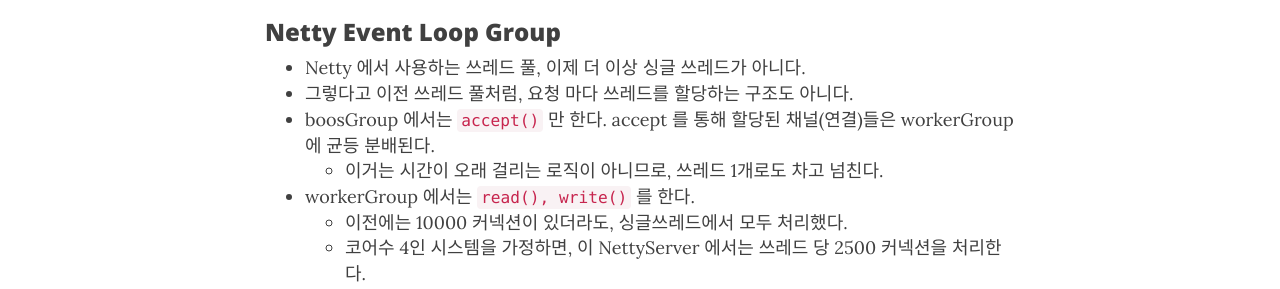
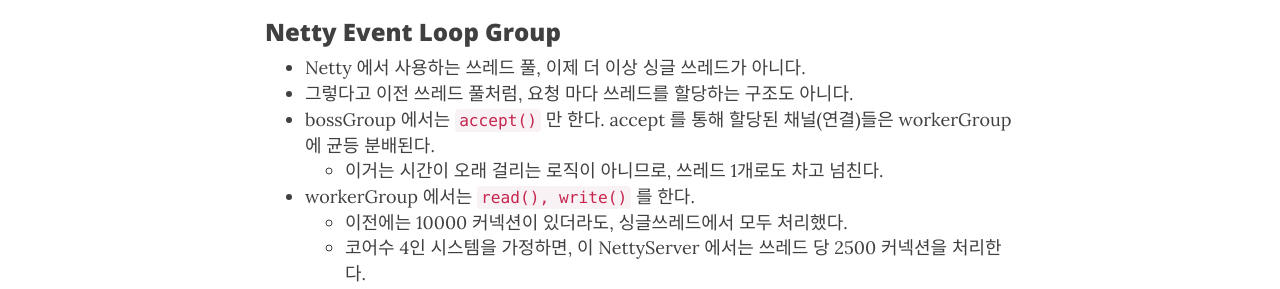
Before and after one commit to byoengguk/byeongguk.github.io, a Jekyll site: the page built from _posts/2019-06-20-to-reactive-from-blocking.md, in a window 1280 px wide and 900 px high, scrolled down 8865 px. Shown: the part 152-441 px from the top of the window. Built offline with Jekyll 4.4.1, drawn with Linux system fonts in a browser that asks for light colours; nearby versions of some CDN libraries; comment, search, counter and statistics services are not loaded.

Commit message:
Fix typo

````diff
--- a/_posts/2019-06-20-to-reactive-from-blocking.md
+++ b/_posts/2019-06-20-to-reactive-from-blocking.md
@@ -276,7 +276,7 @@
 ### Netty Event Loop Group
 * Netty 에서 사용하는 쓰레드 풀, 이제 더 이상 싱글 쓰레드가 아니다.
 * 그렇다고 이전 쓰레드 풀처럼, 요청 마다 쓰레드를 할당하는 구조도 아니다.
-* boosGroup 에서는 ```accept()``` 만 한다. accept 를 통해 할당된 채널(연결)들은 workerGroup 에 균등 분배된다.
+* bossGroup 에서는 ```accept()``` 만 한다. accept 를 통해 할당된 채널(연결)들은 workerGroup 에 균등 분배된다.
   * 이거는 시간이 오래 걸리는 로직이 아니므로, 쓰레드 1개로도 차고 넘친다.
 * workerGroup 에서는 ```read(), write()``` 를 한다.
   * 이전에는 10000 커넥션이 있더라도, 싱글쓰레드에서 모두 처리했다.
````
